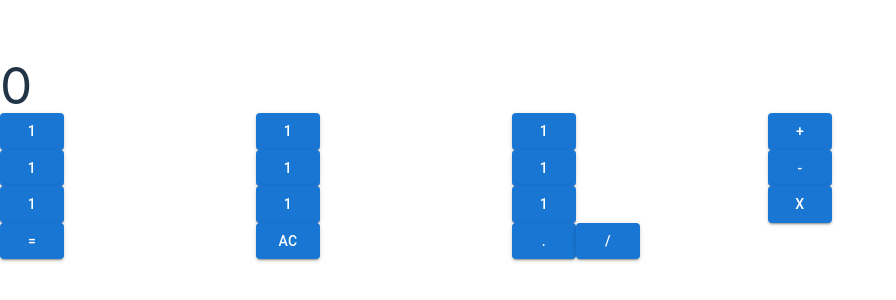
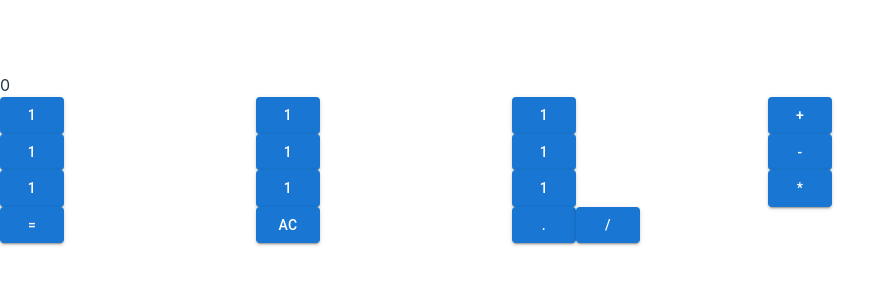
Before and after one commit to pastafartian/javascript-calculator, a React (Vite) app: page / in a window 1280 px wide. Shown: the part 242-542 px from the top of the page, without its empty margins (0-896 px from the left). Built offline with nearby package versions, Linux system fonts and the light colour scheme.

Commit message:
added operator button functionality

```diff
--- a/src/App.jsx
+++ b/src/App.jsx
@@ -1,39 +1,39 @@
 /* eslint-disable no-unused-vars */
-import * as React from 'react';
+import { useState }from 'react';
 import './App.css';
 import NumberInput from './NumberInput.jsx'
 import Operator from './Operator.jsx'
 import Clear from './Clear.jsx'
 import Equals from './Equals.jsx'
 import Display from './Display.jsx'
-import Period from './Period.jsx'
+import Decimal from './Decimal.jsx'
 import Grid from '@mui/material/Grid'
 
 function App() {
-  const [value, setValue] = React.useState(0);
-  const [operator, setOperator] = React.useState(null);
-  const [input, setInput] = React.useState('');
+  const [value, setValue] = useState(0);
+  const [operator, setOperator] = useState(null);
+  const [input, setInput] = useState('');
 
   return (
     <div className="App">
-      <Display value={value} input={input}/>
+      <Display value={value} input={input} operator={operator}/>
       <Grid container className="buttons">
         <NumberInput text ="1" input={input} setInput={setInput}/>
         <NumberInput text ="1" input={input} setInput={setInput}/>
         <NumberInput text ="1" input={input} setInput={setInput}/>
-        <Operator text ="+" setOperator={setOperator}/>
+        <Operator text ="+" setOperator={setOperator} id="add"/>
         <NumberInput text ="1" input={input} setInput={setInput}/>
         <NumberInput text ="1" input={input} setInput={setInput}/>
         <NumberInput text ="1" input={input} setInput={setInput}/>
-        <Operator text ="-" setOperator={setOperator}/>
+        <Operator text ="-" setOperator={setOperator} id="subtract"/>
         <NumberInput text ="1" input={input} setInput={setInput}/>
         <NumberInput text ="1" input={input} setInput={setInput}/>
         <NumberInput text ="1" input={input} setInput={setInput}/>
-        <Operator text ="X" setOperator={setOperator}/>
+        <Operator text ="*" setOperator={setOperator} id="multiply"/>
         <Equals text="=" setInput={setInput} operator={operator} value={value} input={input}/>
         <Clear setInput={setInput} setOperator={setOperator} setValue={setValue}/>
-        <Period text ="." input={input} setInput={setInput}/>
-        <Operator text ="/" setOperator={setOperator}/>
+        <Decimal text ="." input={input} setInput={setInput}/>
+        <Operator text ="/" setOperator={setOperator} id="divide"/>
       </Grid>
     </div>
   )
--- a/src/Period.jsx
+++ b/src/Decimal.jsx
@@ -2,7 +2,7 @@
 import Button from '@mui/material/Button'
 import Grid from '@mui/material/Grid'
 
-export default function Period({ text, input, setInput }) {
+export default function Decimal({ text, input, setInput }) {
 
     const changeInput = () => {
         if (! input.includes('.')) {
@@ -13,7 +13,7 @@ export default function Period({ text, input, setInput }) {
 
     return (
         <Grid item spacing={3}>
-            <Button variant="contained" color="primary" onClick={changeInput}>
+            <Button variant="contained" color="primary" onClick={changeInput} id="decimal">
                 .
             </Button>
         </Grid>
--- a/src/Display.jsx
+++ b/src/Display.jsx
@@ -1,16 +1,16 @@
 /* eslint-disable react/prop-types */
 
 
-export default function Display({ value, input}) {
-    if (input !== '') {
+export default function Display({ value, input, operator}) {
+    if (input != '') {
         return (
-            <div>
-                <h1>{input}</h1>
+            <div id="display">
+                <p>{operator}{input}</p>
             </div>
         )
     } else {
         return (
-            <h1>{value}</h1>
+            <p id="display">{operator}{value}</p>
         )
     }
 }
--- a/src/Equals.jsx
+++ b/src/Equals.jsx
@@ -9,7 +9,7 @@ export default function Equals({ text, value, setInput, input}) {
     }
 
     return (
-        <Grid item xs={3}>
+        <Grid item xs={3} id="equals">
             <Button variant="contained" color="primary" onClick={operate}>
                 {text}
             </Button>
--- a/src/Operator.jsx
+++ b/src/Operator.jsx
@@ -2,28 +2,15 @@
 import Button from '@mui/material/Button'
 import Grid from '@mui/material/Grid'
 
-export default function Operator({ text, setOperator }) {
-    switch (text) {
-        case '+':
-            setOperator('multiply');
-            break;
-        case '-':
-            setOperator('subtract');
-            break;
-        case '*':
-            setOperator('multiply');
-            break;
-        case '/':
-            setOperator('divide')
-            break;
-        default:
-            break;
+export default function Operator({ text, setOperator, id }) {
+    const buttonPress= () => {
+        setOperator(id);
     }
 
 
     return (
         <Grid item xs={3}>
-            <Button variant="contained" color="primary" onClick={setOperator}>
+            <Button variant="contained" color="primary" onClick={buttonPress} id={id}>
                 {text}
             </Button>
         </Grid>
```
